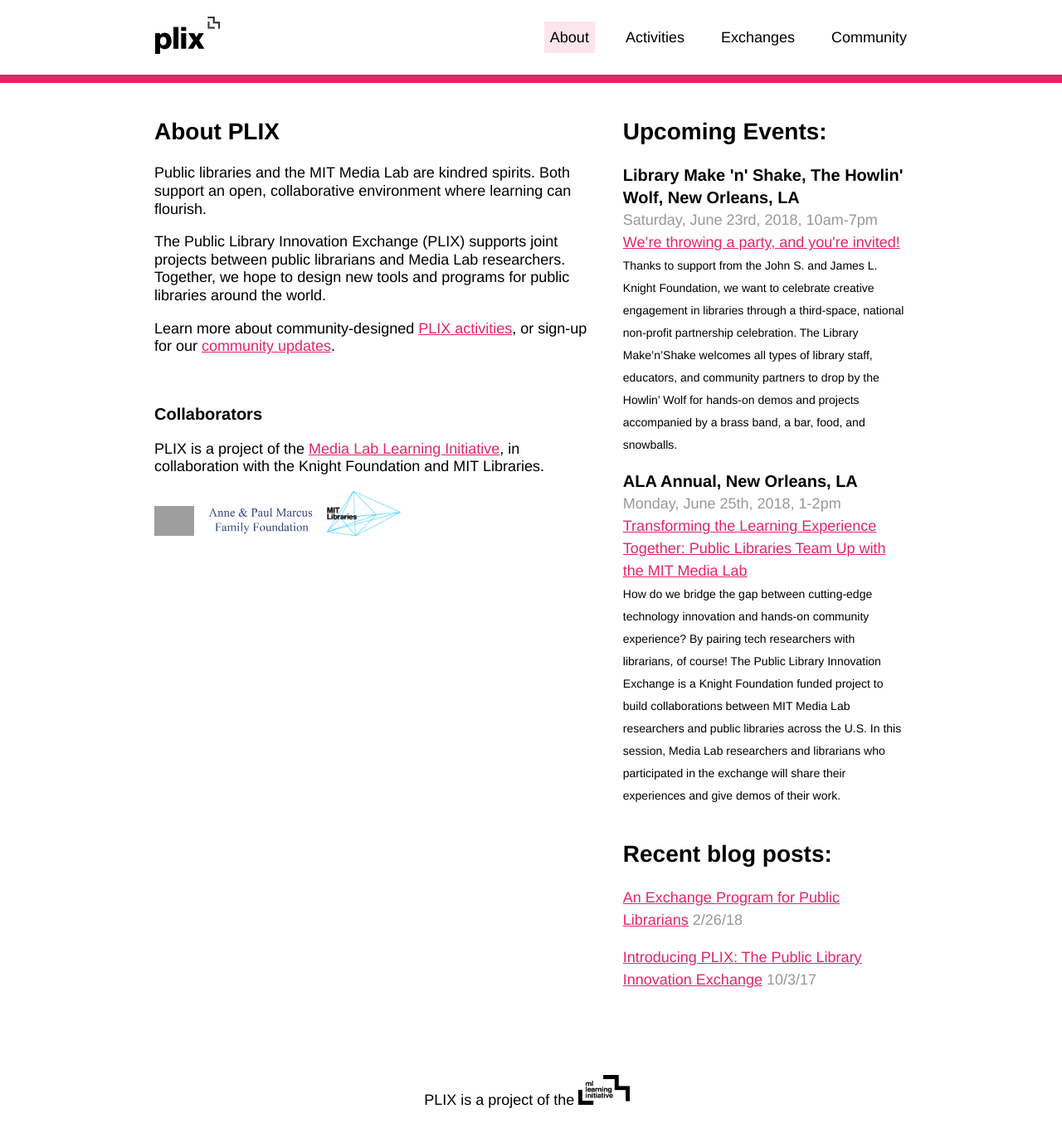
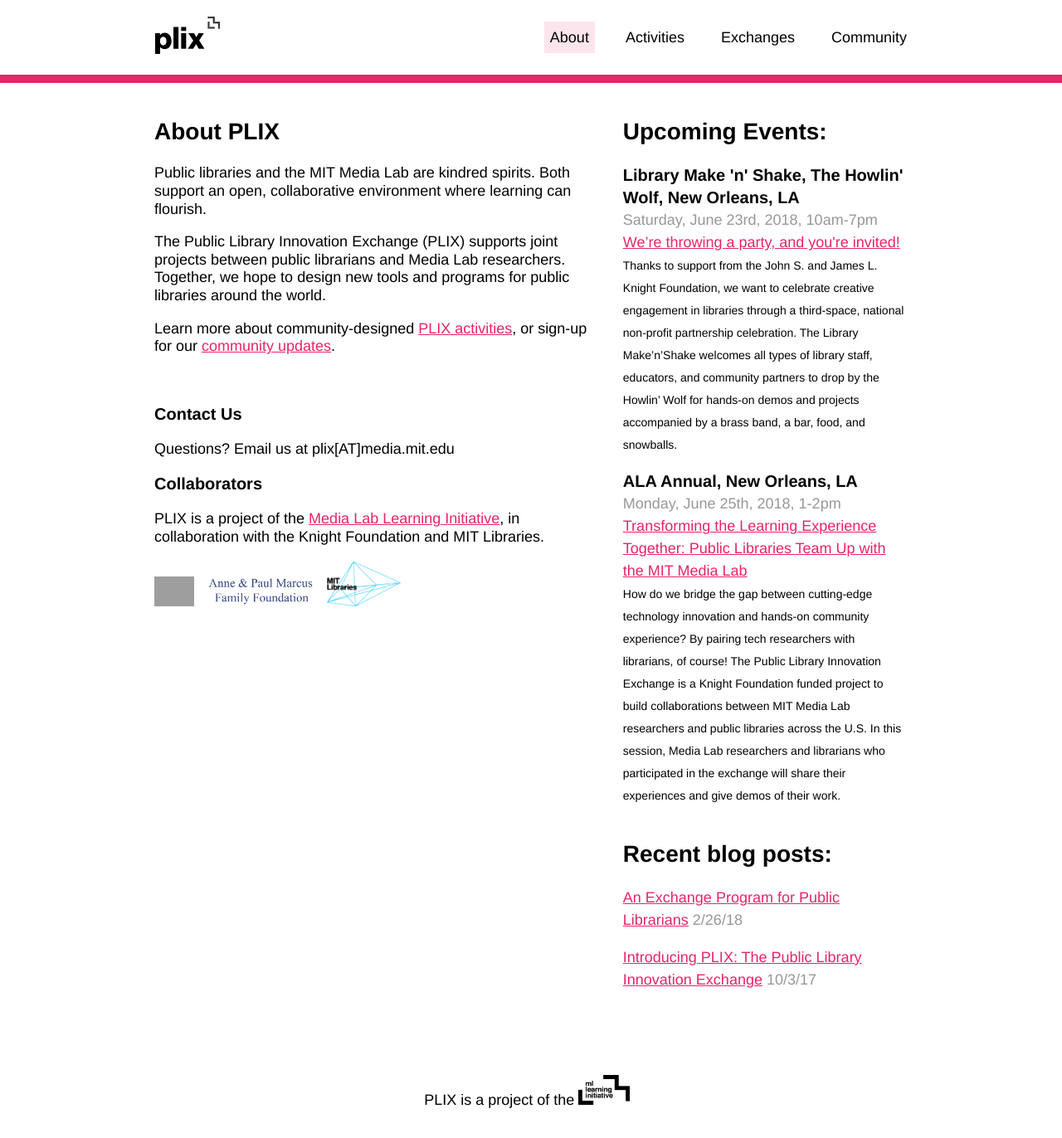
Before and after one commit to sjhoffhoff/plix-staging, a Jekyll site: the page built from about.html, in a window 1280 px wide. Shown: the whole page at 83% size. Built offline with Jekyll 4.4.1, drawn with Linux system fonts in a browser that asks for light colours; some web fonts are replaced; grey boxes are pictures that could not be loaded.

Commit message:
making contact info more explicit on about page

```diff
--- a/about.html
+++ b/about.html
@@ -24,6 +24,8 @@
 
   <p>Learn more about community-designed <a href={{ '/activities' | relative_url }}>PLIX activities</a>, or sign-up for our <a class="typeform-share link" href="https://mllearning.typeform.com/to/xPXkaa" data-mode="drawer_right" target="_blank">community updates</a>. <script> (function() { var qs,js,q,s,d=document, gi=d.getElementById, ce=d.createElement, gt=d.getElementsByTagName, id="typef_orm_share", b="https://embed.typeform.com/"; if(!gi.call(d,id)){ js=ce.call(d,"script"); js.id=id; js.src=b+"embed.js"; q=gt.call(d,"script")[0]; q.parentNode.insertBefore(js,q) } })()</script></p>
   <br/>
+  <h3>Contact Us</h3>
+  <p>Questions? Email us at plix[AT]media.mit.edu</p>
   <h3>Collaborators</h3>
   <p>PLIX is a project of the <a href="https://www.media.mit.edu/groups/ml-learning/overview/">Media Lab Learning Initiative</a>, in collaboration with the Knight Foundation and MIT Libraries.</p>
   <p>
```
